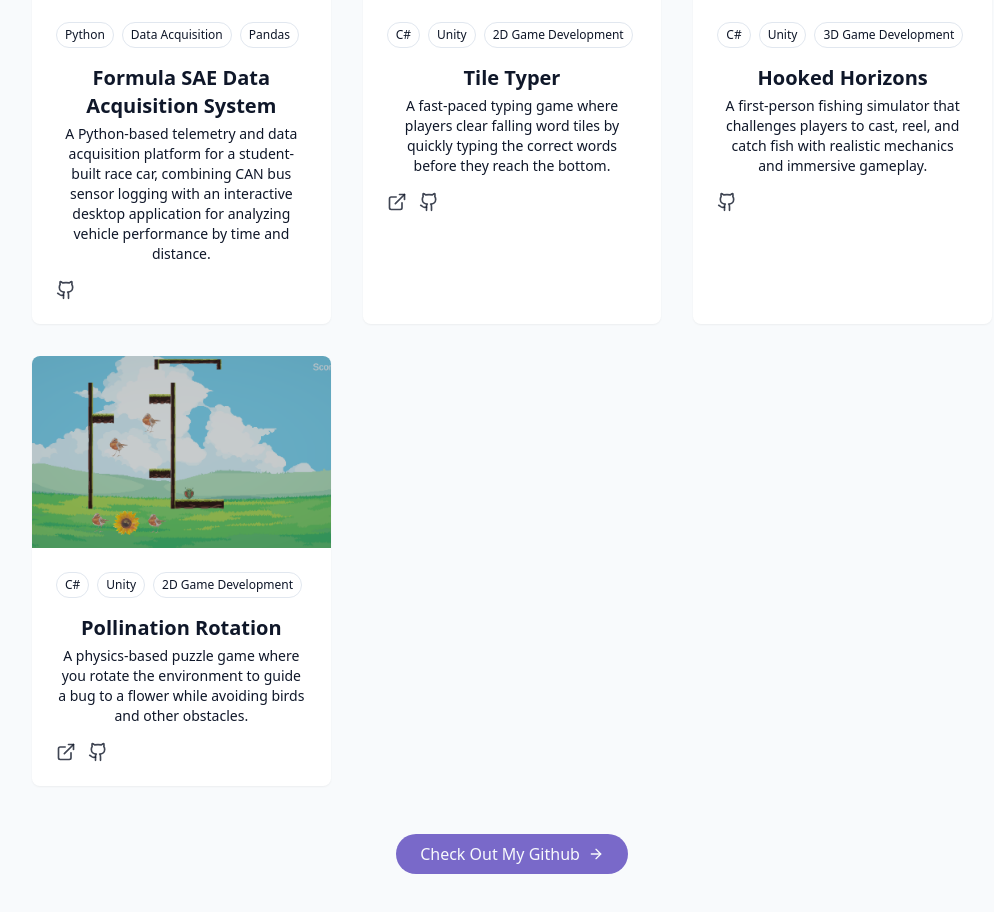
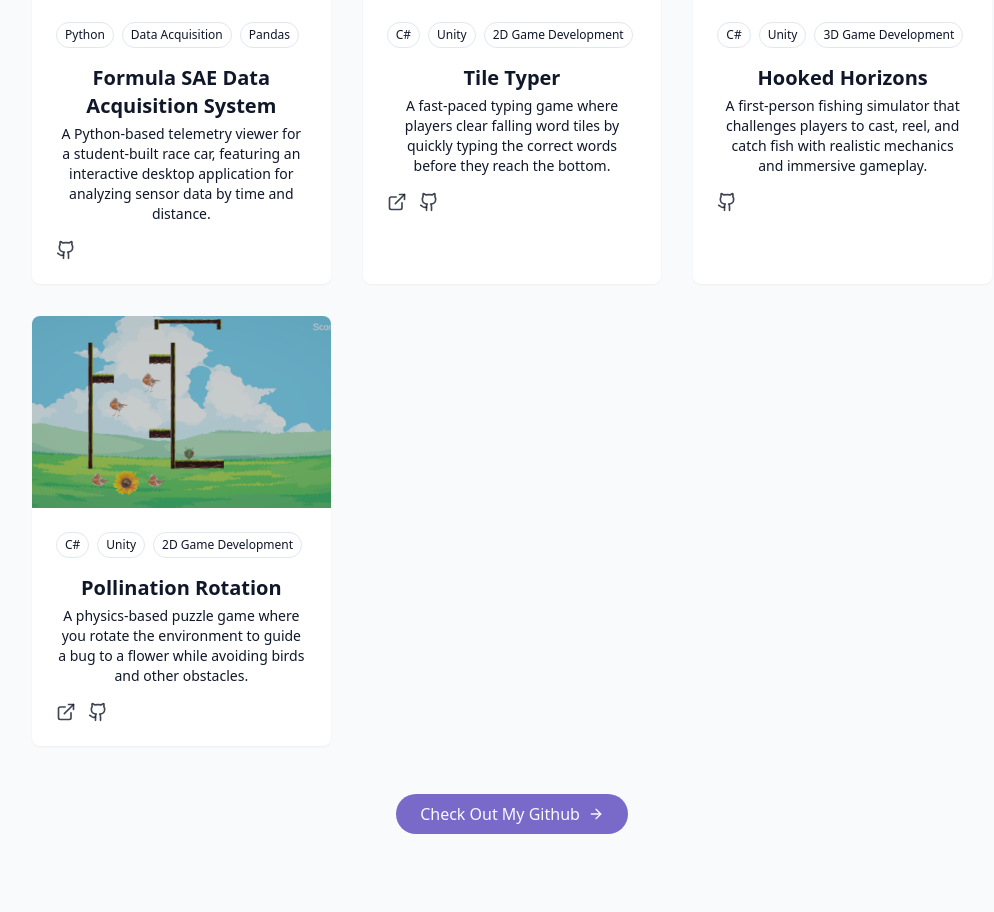
Before and after one commit to rosenbergk/portfolio-website, a React (Vite) app: page / in a window 1280 px wide. Shown: the part 2984-3896 px from the top of the page, without its empty margins (128-1122 px from the left). Built offline with nearby package versions, Linux system fonts and the light colour scheme; no server answers.

Commit message:
Updated FSAE description

```diff
--- a/src/components/ProjectsSection.jsx
+++ b/src/components/ProjectsSection.jsx
@@ -5,7 +5,7 @@ const projects = [
     id: 1,
     title: "Formula SAE Data Acquisition System",
     description:
-      "A Python-based telemetry and data acquisition platform for a student-built race car, combining CAN bus sensor logging with an interactive desktop application for analyzing vehicle performance by time and distance.",
+      "A Python-based telemetry viewer for a student-built race car, featuring an interactive desktop application for analyzing sensor data by time and distance.",
     image: "/projects/cover-images/FSAE.png",
     tags: ["Python", "Data Acquisition", "Pandas"],
     // demoUrl: "#", GOT RID OF DEMO URL
```
